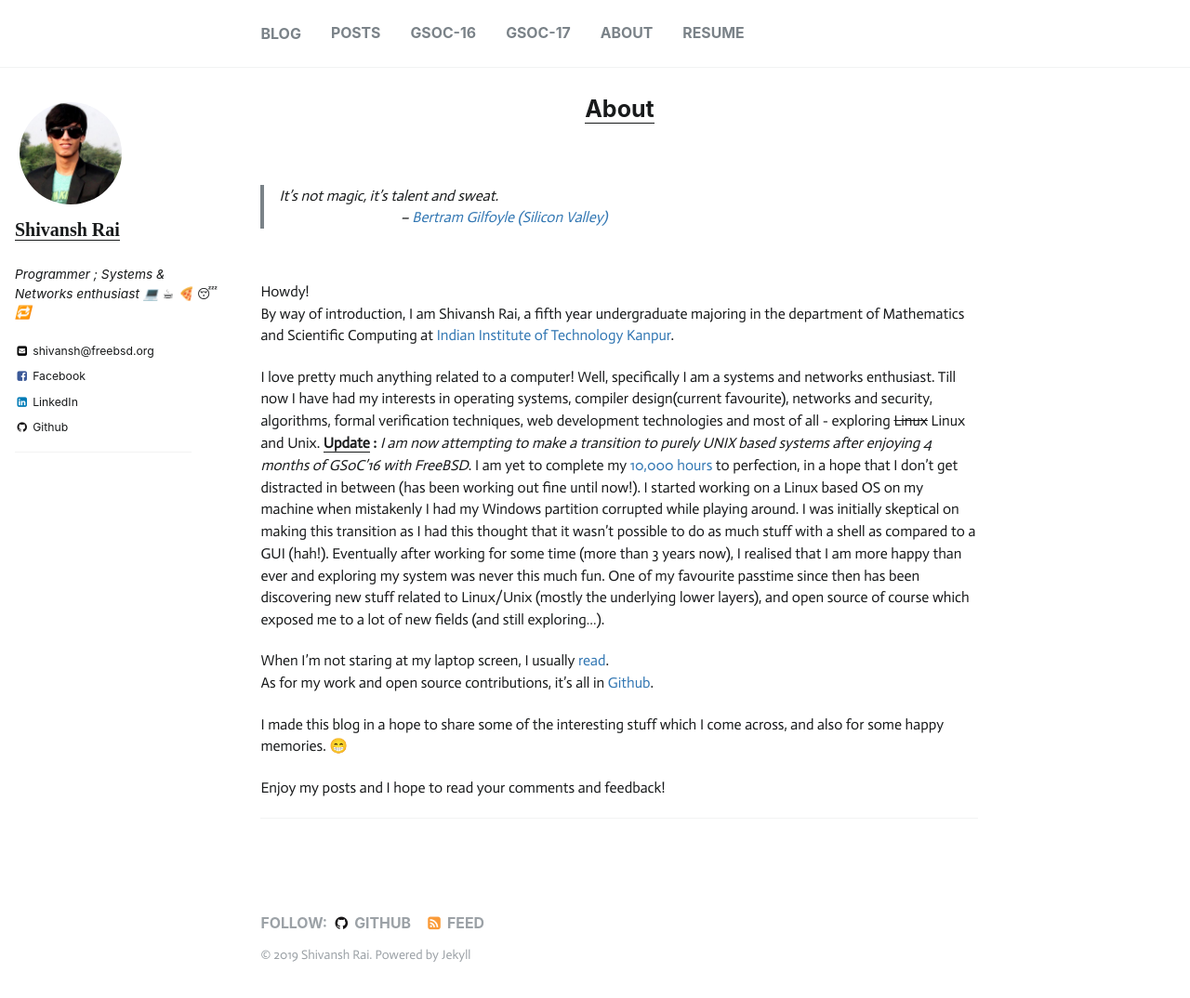
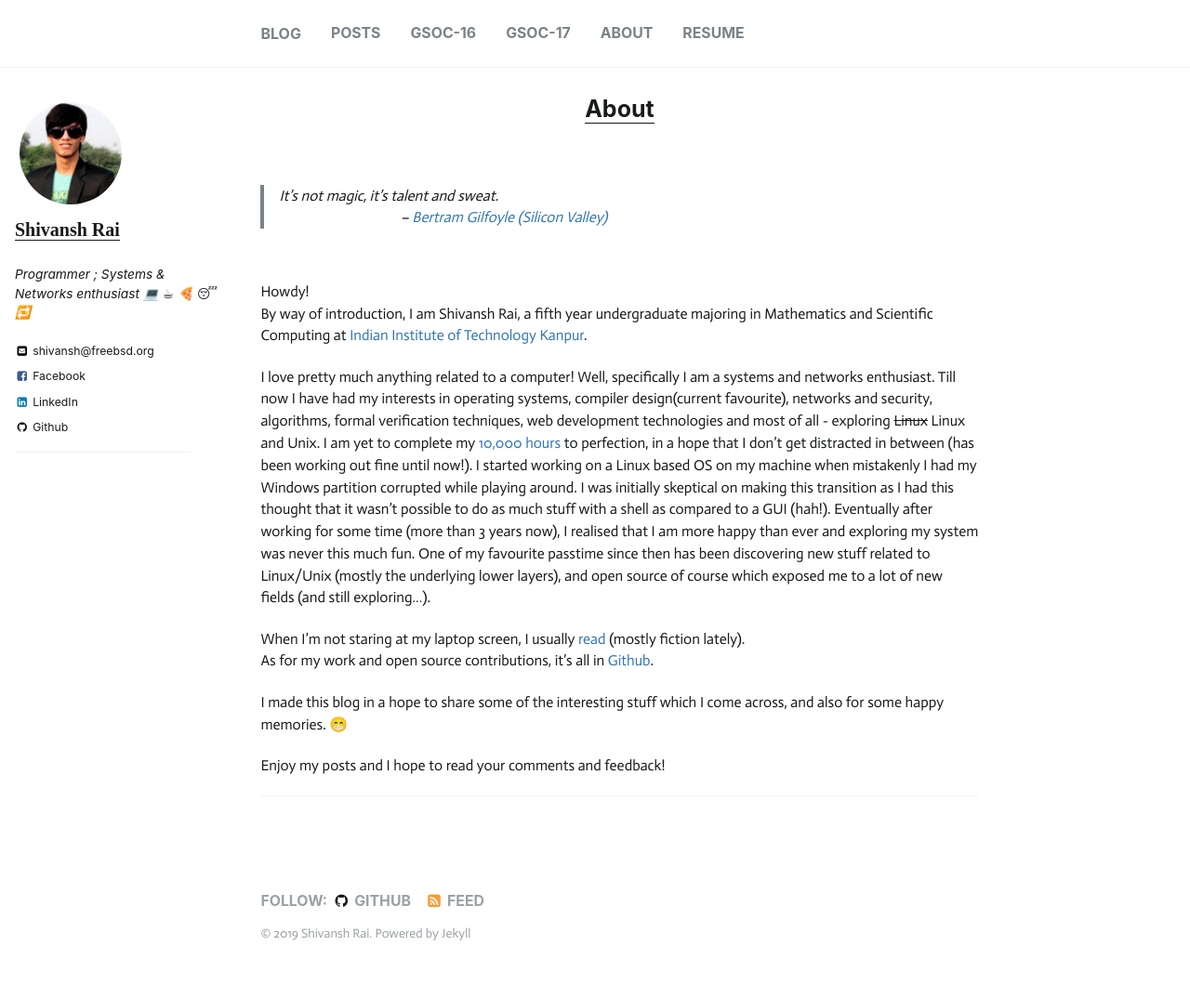
Before and after one commit to shivansh/shivansh.github.io, a Jekyll site: the page built from _pages/about.md, in a window 1280 px wide and 1087 px high. Shown: the top 1074 px of the window at 93% size. Built offline with Jekyll 4.4.1, drawn with Linux system fonts in a browser that asks for light colours; emoji names are drawn with the system emoji font.

Commit message:
about: update intro

```diff
--- a/_pages/about.md
+++ b/_pages/about.md
@@ -9,11 +9,11 @@
 
 <br>
 Howdy!<br>
-By way of introduction, I am Shivansh Rai, a fifth year undergraduate majoring in the department of Mathematics and Scientific Computing at [Indian Institute of Technology Kanpur](http://www.iitk.ac.in/){:target="_blank"}.
+By way of introduction, I am Shivansh Rai, a fifth year undergraduate majoring in Mathematics and Scientific Computing at [Indian Institute of Technology Kanpur](http://www.iitk.ac.in/){:target="_blank"}.
 
-I love pretty much anything related to a computer! Well, specifically I am a systems and networks enthusiast. Till now I have had my interests in operating systems, compiler design(current favourite), networks and security, algorithms, formal verification techniques, web development technologies and most of all - exploring ~~Linux~~ Linux and Unix. **<u>Update</u> :** _I am now attempting to make a transition to purely UNIX based systems after enjoying 4 months of GSoC'16 with FreeBSD_. I am yet to complete my [10,000 hours](http://www.wisdomgroup.com/blog/10000-hours-of-practice/){:target="_blank"} to perfection, in a hope that I don't get distracted in between (has been working out fine until now!). I started working on a Linux based OS on my machine when mistakenly I had my Windows partition corrupted while playing around. I was initially skeptical on making this transition as I had this thought that it wasn't possible to do as much stuff with a shell as compared to a GUI (hah!). Eventually after working for some time (more than 3 years now), I realised that I am more happy than ever and exploring my system was never this much fun. One of my favourite passtime since then has been discovering new stuff related to Linux/Unix (mostly the underlying lower layers), and open source of course which exposed me to a lot of new fields (and still exploring...).
+I love pretty much anything related to a computer! Well, specifically I am a systems and networks enthusiast. Till now I have had my interests in operating systems, compiler design(current favourite), networks and security, algorithms, formal verification techniques, web development technologies and most of all - exploring ~~Linux~~ Linux and Unix. I am yet to complete my [10,000 hours](http://www.wisdomgroup.com/blog/10000-hours-of-practice/){:target="_blank"} to perfection, in a hope that I don't get distracted in between (has been working out fine until now!). I started working on a Linux based OS on my machine when mistakenly I had my Windows partition corrupted while playing around. I was initially skeptical on making this transition as I had this thought that it wasn't possible to do as much stuff with a shell as compared to a GUI (hah!). Eventually after working for some time (more than 3 years now), I realised that I am more happy than ever and exploring my system was never this much fun. One of my favourite passtime since then has been discovering new stuff related to Linux/Unix (mostly the underlying lower layers), and open source of course which exposed me to a lot of new fields (and still exploring...).
 
-When I'm not staring at my laptop screen, I usually [read](https://www.goodreads.com/shivanshrai).
+When I'm not staring at my laptop screen, I usually [read](https://www.goodreads.com/shivanshrai) (mostly fiction lately).
 As for my work and open source contributions, it's all in [Github](https://github.com/shivansh){:target="_blank"}.
 
 I made this blog in a hope to share some of the interesting stuff which I come across, and also for some happy memories. &#x1F601;
```
